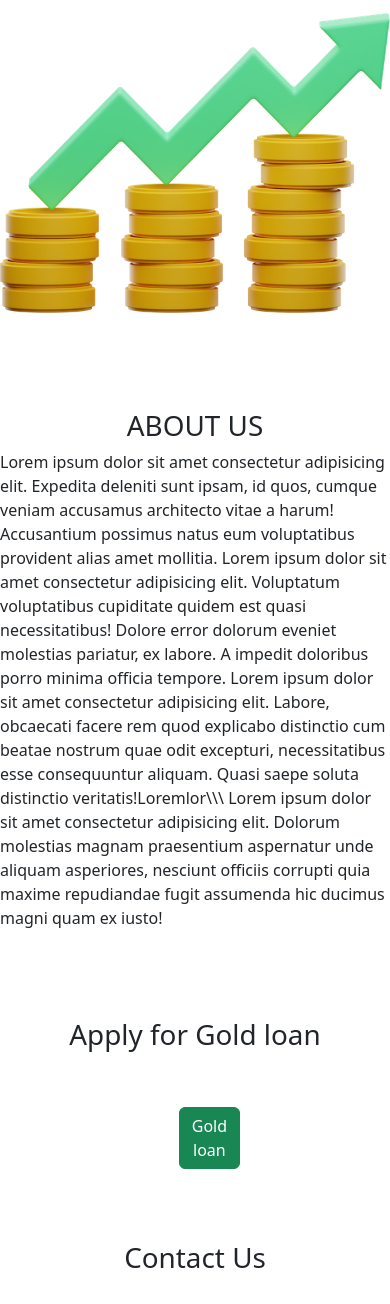
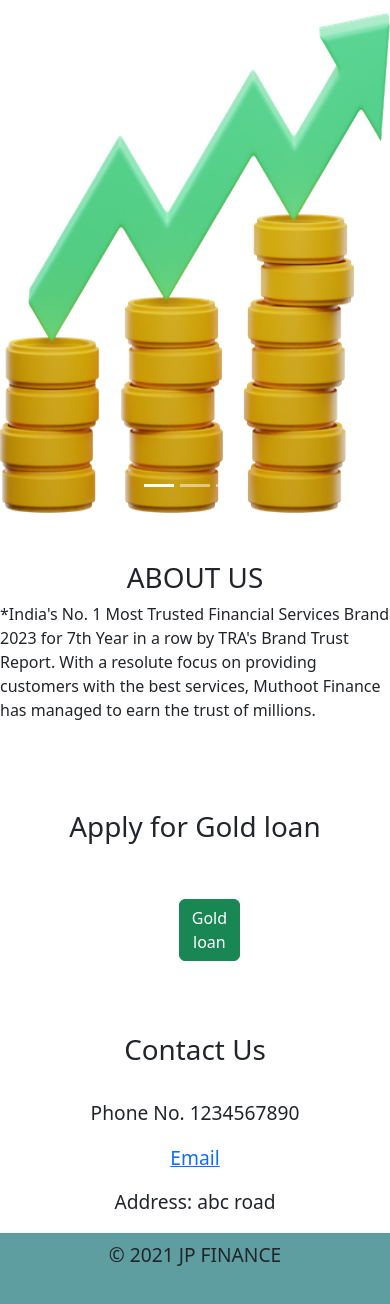
Before and after one commit to DJZake/jp_finance, a plain HTML site: page index.html in a window 390 px wide. Shown: the part 160-1464 px from the top of the page. Drawn offline with nearby package versions, Linux system fonts and the light colour scheme.

Commit message:
updated banner

```diff
--- a/index.html
+++ b/index.html
@@ -14,21 +14,47 @@
         <ul class="menu" >
             <li><a href="#">Home</a></li>
             <li><a href="#section1" >About</a></li>
-            <li><a href="#">Services</a></li>
+            <li><a href="#section2">Services</a></li>
             <li><a href="#contact">Contact</a></li>
         </ul>
     </header>
     <main>
-        <img class="banner" src="img/banner.jpg" alt="">
+        <!-- bootstrap -->
+        <div id="carouselExampleIndicators" class="carousel slide">
+            <div class="carousel-indicators">
+              <button type="button" data-bs-target="#carouselExampleIndicators" data-bs-slide-to="0" class="active" aria-current="true" aria-label="Slide 1"></button>
+              <button type="button" data-bs-target="#carouselExampleIndicators" data-bs-slide-to="1" aria-label="Slide 2"></button>
+              <button type="button" data-bs-target="#carouselExampleIndicators" data-bs-slide-to="2" aria-label="Slide 3"></button>
+            </div>
+            <div class="carousel-inner">
+              <div class="carousel-item active">
+                <img src="img/banner.jpg" class="d-block w-100" alt="...">
+              </div>
+              <div class="carousel-item">
+                <img src="img/banner.jpg" class="d-block w-100" alt="...">
+              </div>
+              <div class="carousel-item">
+                <img src="img/banner.jpg" class="d-block w-100" alt="...">
+              </div>
+            </div>
+            <button class="carousel-control-prev" type="button" data-bs-target="#carouselExampleIndicators" data-bs-slide="prev">
+              <span class="carousel-control-prev-icon" aria-hidden="true"></span>
+              <span class="visually-hidden">Previous</span>
+            </button>
+            <button class="carousel-control-next" type="button" data-bs-target="#carouselExampleIndicators" data-bs-slide="next">
+              <span class="carousel-control-next-icon" aria-hidden="true"></span>
+              <span class="visually-hidden">Next</span>
+            </button>
+          </div>
+        <!-- <img class="banner" src="img/banner.jpg" alt=""> -->
         <br><br>
-        <br><br><br>
         <!-- about us -->
-        <h1 class ="#section1">ABOUT US</h1>
-        <p>Lorem ipsum dolor sit amet consectetur adipisicing elit. Expedita deleniti sunt ipsam, id quos, cumque veniam accusamus architecto vitae a harum! Accusantium possimus natus eum voluptatibus provident alias amet mollitia. Lorem ipsum dolor sit amet consectetur adipisicing elit. Voluptatum voluptatibus cupiditate quidem est quasi necessitatibus! Dolore error dolorum eveniet molestias pariatur, ex labore. A impedit doloribus porro minima officia tempore. Lorem ipsum dolor sit amet consectetur adipisicing elit. Labore, obcaecati facere rem quod explicabo distinctio cum beatae nostrum quae odit excepturi, necessitatibus esse consequuntur aliquam. Quasi saepe soluta distinctio veritatis!Loremlor\\\ Lorem ipsum dolor sit amet consectetur adipisicing elit. Dolorum molestias magnam praesentium aspernatur unde aliquam asperiores, nesciunt officiis corrupti quia maxime repudiandae fugit assumenda hic ducimus magni quam ex iusto!</p>
+        <h1 id ="section1">ABOUT US</h1>
+        <p>*India's No. 1 Most Trusted Financial Services Brand 2023 for 7th Year in a row by TRA's Brand Trust Report. With a resolute focus on providing customers with the best services, Muthoot Finance has managed to earn the trust of millions.</p>
         <br><br><br>
         <!-- services -->
 
-        <h1>Apply for Gold loan</h1>
+        <h1 id="section2">Apply for Gold loan</h1>
         <br><br>
         <div class="d-grid gap-2 col-1 mx-auto">
         <button type="button" class="btn btn-success">Gold loan</button>
@@ -36,7 +62,7 @@
         <br><br><br>
 
         <!-- Contact -->
-        <h1 class="#contact">Contact Us</h1>
+        <h1 id="contact">Contact Us</h1>
         <br>
         <p class="footi">Phone No. 1234567890</p>
         <p class="footi"><a href="">Email</a></p>
--- a/style.css
+++ b/style.css
@@ -48,8 +48,12 @@ h1{
     font-style: bold;
  }
 
+ .w-100{
+    width: 100%;
+    height: 500px;
+ }
 
- @media screen and (max-width: 600px){
+ @media screen and (max-width: 850px){
 
     .logo{
         width: 25%;
@@ -58,7 +62,7 @@ h1{
 
     .banner{
         width: 100%;
-        height: 300px;
+        height: 250px;
     }
 
 }
```
